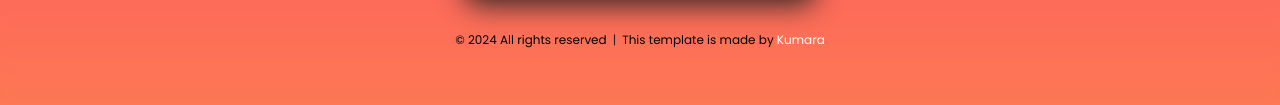
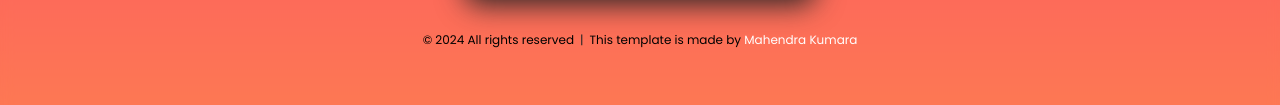
Before and after one commit to Kumara2mahe/MuSic-k, a plain HTML site: page index.html in a window 1280 px wide. Shown: the part 629-734 px from the top of the page. Drawn offline with Linux system fonts and the light colour scheme.

Commit message:
Update developer name and relativity to link

```diff
--- a/Assets/CSS/styles.css
+++ b/Assets/CSS/styles.css
@@ -181,6 +181,7 @@ main {
 /* ------------------ Footer-copyrights | Styles ----------------- */
 
 footer.copyrights {
+    text-align: center;
     margin-top: 2em;
 }
 
--- a/index.html
+++ b/index.html
@@ -89,8 +89,8 @@
         </article>
         <footer class="copyrights invisible">
             <small>&copy; <span id="year"></span> All rights reserved&ensp;<span class="separator">|</span>&ensp;This
-                template is made by <a class="designer" href="https://github.com/Kumara2mahe"
-                    target="_blank">Kumara</a></small>
+                template is made by <a class="designer" href="https://github.com/Kumara2mahe" target="_blank"
+                    rel="author opener pingback">Mahendra Kumara</a></small>
         </footer>
     </main>
 </body>
```
